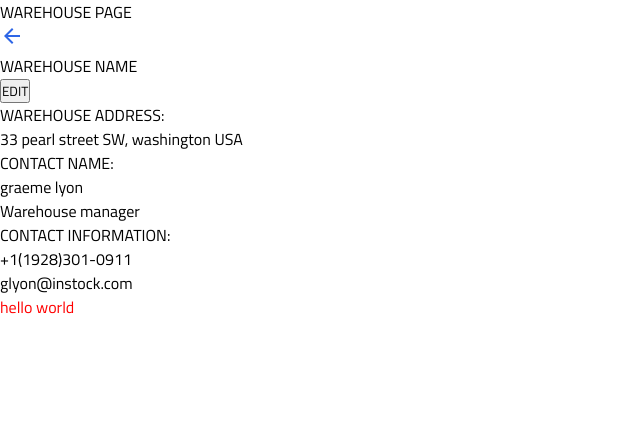
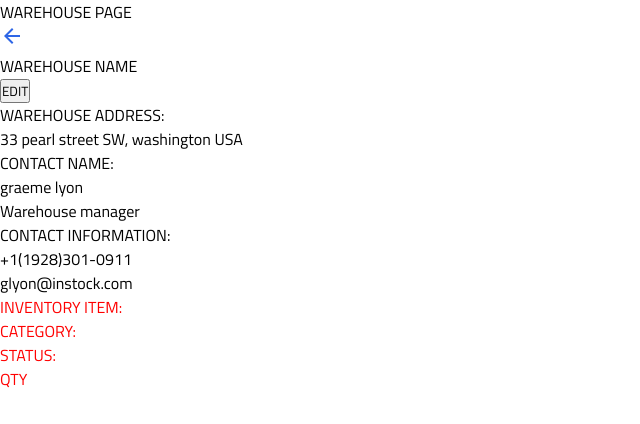
Before and after one commit to MatthewPellettieri/instock, a React (Create React App) app: page / in a window 1280 px wide. Shown: the top 424 px of the page, without its empty margins (0-640 px from the left). Built offline with nearby package versions, Linux system fonts and the light colour scheme.

Commit message:
basic html structure added

```diff
--- a/src/components/InventoryCard/InventoryCard.js
+++ b/src/components/InventoryCard/InventoryCard.js
@@ -1,7 +1,30 @@
 import "./InventoryCard.scss";
 
-function InventoryCard() {
-	return <div className="inventoryCard">hello world</div>;
+function InventoryCard({ itemName, quantity, status, category }) {
+	return (
+		<div className="inventoryCard">
+			<div className="inventoryCard__container">
+				<div className="inventoryCard__item">
+					<p className="inventoryCard__label">INVENTORY ITEM:</p>
+					<p className="inventoryCard__content">{itemName}</p>
+				</div>
+				<div className="inventoryCard__category">
+					<p className="inventoryCard__label">CATEGORY:</p>
+					<p className="inventoryCard__content">{category}</p>
+				</div>
+			</div>
+			<div className="inventoryCard__status">
+				<div className="inventoryCard__container">
+					<p className="inventoryCard__label">STATUS:</p>
+					<p className="inventoryCard__content">{status}</p>
+				</div>
+				<div className="inventoryCard__quantity">
+					<p className="inventoryCard__label">QTY</p>
+					<p className="inventoryCard__content">{quantity}</p>
+				</div>
+			</div>
+		</div>
+	);
 }
 
 export default InventoryCard;
```
